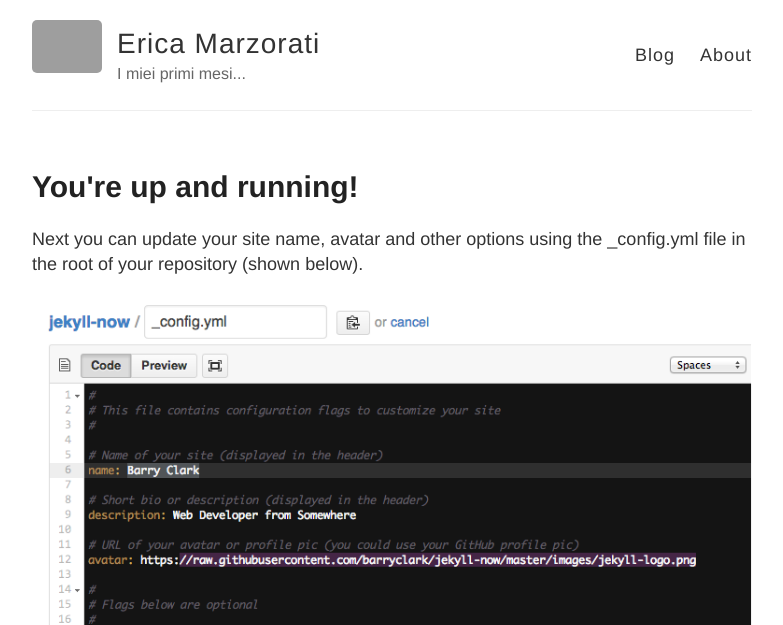
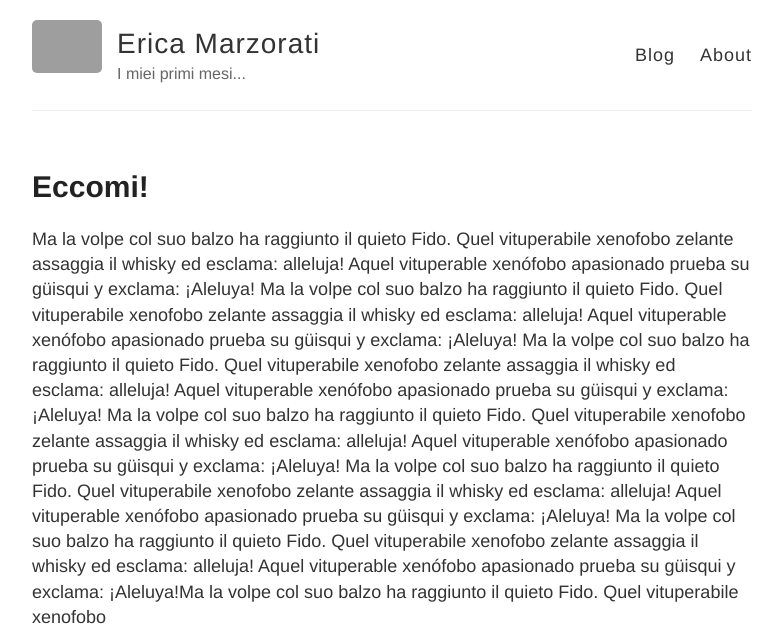
Before and after one commit to marste/Erica, a Jekyll site: the page built from _posts/2014-3-3-Hello-World.md, in a window 1280 px wide and 1400 px high. Shown: the top 625 px of the window, without its empty margins (248-1031 px from the left). Built offline with Jekyll 4.4.1, drawn with Linux system fonts in a browser that asks for light colours; some of the changed text lies outside the part shown; grey boxes are pictures that could not be loaded.

Commit message:
Added new post

```diff
--- a/_posts/2014-3-3-Hello-World.md
+++ b/_posts/2014-3-3-Hello-World.md
@@ -1,10 +1,18 @@
 ---
 layout: post
-title: You're up and running!
+title: Eccomi!
+date: 2017-08-21 14:50:00 +0200
+author: Erica Marzorati
+published: true
+permalink: /eccomi/
+categories:
+  - Me
+tags:
+  - io
+  - foto
 ---
+Ma la volpe col suo balzo ha raggiunto il quieto Fido. Quel vituperabile xenofobo zelante assaggia il whisky ed esclama: alleluja! Aquel vituperable xenófobo apasionado prueba su güisqui y exclama: ¡Aleluya! Ma la volpe col suo balzo ha raggiunto il quieto Fido. Quel vituperabile xenofobo zelante assaggia il whisky ed esclama: alleluja! Aquel vituperable xenófobo apasionado prueba su güisqui y exclama: ¡Aleluya! Ma la volpe col suo balzo ha raggiunto il quieto Fido. Quel vituperabile xenofobo zelante assaggia il whisky ed esclama: alleluja! Aquel vituperable xenófobo apasionado prueba su güisqui y exclama: ¡Aleluya! Ma la volpe col suo balzo ha raggiunto il quieto Fido. Quel vituperabile xenofobo zelante assaggia il whisky ed esclama: alleluja! Aquel vituperable xenófobo apasionado prueba su güisqui y exclama: ¡Aleluya! Ma la volpe col suo balzo ha raggiunto il quieto Fido. Quel vituperabile xenofobo zelante assaggia il whisky ed esclama: alleluja! Aquel vituperable xenófobo apasionado prueba su güisqui y exclama: ¡Aleluya! Ma la volpe col suo balzo ha raggiunto il quieto Fido. Quel vituperabile xenofobo zelante assaggia il whisky ed esclama: alleluja! Aquel vituperable xenófobo apasionado prueba su güisqui y exclama: ¡Aleluya!Ma la volpe col suo balzo ha raggiunto il quieto Fido. Quel vituperabile xenofobo
 
-Next you can update your site name, avatar and other options using the _config.yml file in the root of your repository (shown below).
+![me](https://farm5.staticflickr.com/4422/35884811983_49df0be386_k.jpg)
 
-![_config.yml]({{ site.baseurl }}/images/config.png)
-
-The easiest way to make your first post is to edit this one. Go into /_posts/ and update the Hello World markdown file. For more instructions head over to the [Jekyll Now repository](https://github.com/barryclark/jekyll-now) on GitHub.
+Ma la volpe col suo balzo ha raggiunto il quieto Fido. Quel vituperabile xenofobo zelante assaggia il whisky ed esclama: alleluja! Aquel vituperable xenófobo apasionado prueba su güisqui y exclama: ¡Aleluya! Ma la volpe col suo balzo ha raggiunto il quieto Fido. Quel vituperabile xenofobo zelante assaggia il whisky ed esclama: alleluja! Aquel vituperable xenófobo apasionado prueba su güisqui y exclama: ¡Aleluya! Ma la volpe col suo balzo ha raggiunto il quieto Fido. Quel vituperabile xenofobo zelante assaggia il whisky ed esclama: alleluja! Aquel vituperable xenófobo apasionado prueba su güisqui y exclama: ¡Aleluya! Ma la volpe col suo balzo ha raggiunto il quieto Fido. Quel vituperabile xenofobo zelante assaggia il whisky ed esclama: alleluja! Aquel vituperable xenófobo apasionado prueba su güisqui y exclama: ¡Aleluya! Ma la volpe col suo balzo ha raggiunto il quieto Fido. Quel vituperabile xenofobo zelante assaggia il whisky ed esclama: alleluja! Aquel vituperable xenófobo apasionado prueba su güisqui y exclama: ¡Aleluya! Ma la volpe col suo balzo ha raggiunto il quieto Fido. Quel vituperabile xenofobo zelante assaggia il whisky ed esclama: alleluja! Aquel vituperable xenófobo apasionado prueba su güisqui y exclama: ¡Aleluya!Ma la volpe col suo balzo ha raggiunto il quieto Fido. Quel vituperabile xenofobo
```
